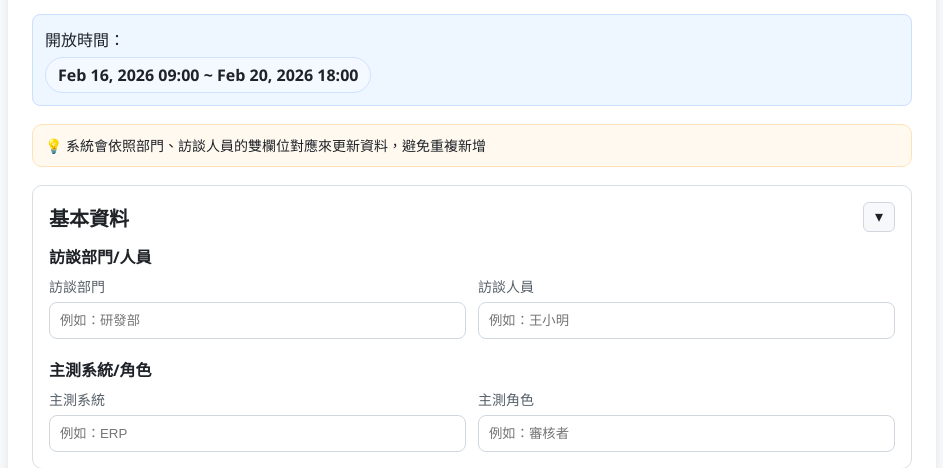
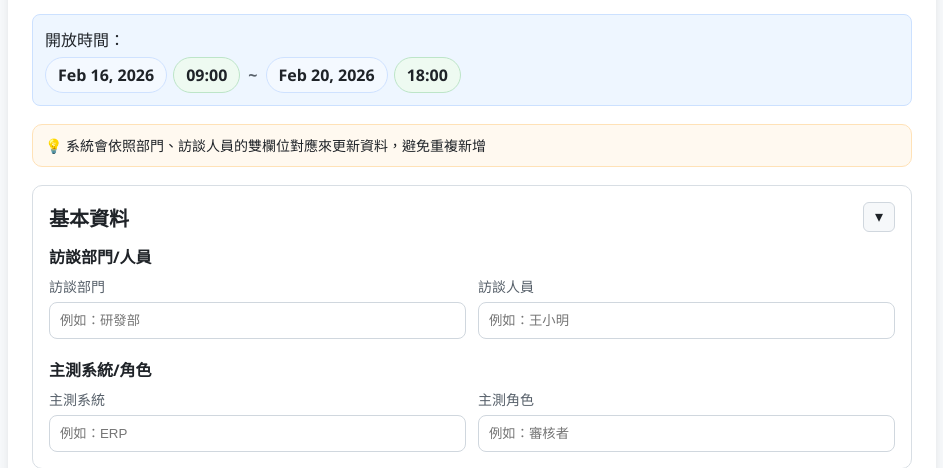
Before and after one commit to CharlesWhiteSun/Online-questionnaire-survey, a Flask app: page /q/at?lang=zh-TW in a window 1280 px wide. Shown: the part 87-555 px from the top of the page, without its empty margins (168-1111 px from the left). Run offline with Flask 3, Linux system fonts and the light colour scheme; data that the repository does not hold is empty; some libraries are stand-ins or nearby versions.

Commit message:
重構開放時間顯示邏輯，將日期與時間分開格式化並更新模板以改善顯示效果

```diff
--- a/app.py
+++ b/app.py
@@ -213,12 +213,21 @@ def localize_form_definition(lang: str) -> list[dict]:
     return localized
 
 
-def format_datetime_by_lang(value: datetime, lang: str) -> str:
-    return value.strftime("%b %d, %Y %H:%M")
+def format_date_by_lang(value: datetime, lang: str) -> str:
+    return value.strftime("%b %d, %Y")
 
 
-def build_open_window_text(lang: str) -> str:
-    return f"{format_datetime_by_lang(OPEN_START_AT, lang)} ~ {format_datetime_by_lang(OPEN_END_AT, lang)}"
+def format_time(value: datetime) -> str:
+    return value.strftime("%H:%M")
+
+
+def build_open_window_parts(lang: str) -> dict:
+    return {
+        "start_date": format_date_by_lang(OPEN_START_AT, lang),
+        "start_time": format_time(OPEN_START_AT),
+        "end_date": format_date_by_lang(OPEN_END_AT, lang),
+        "end_time": format_time(OPEN_END_AT),
+    }
 
 
 
@@ -389,7 +398,7 @@ def home():
 def survey(slug: str):
     lang = get_lang()
     ui = build_ui_texts(lang)
-    open_window_text = build_open_window_text(lang)
+    open_window_parts = build_open_window_parts(lang)
 
     if slug != SURVEY_SLUG:
         return tr("找不到問卷", lang), 404
@@ -407,7 +416,7 @@ def survey(slug: str):
                 title=tr(CLOSED_MESSAGE_TITLE, lang),
                 message=tr(CLOSED_MESSAGE_BODY, lang),
                 survey_title=tr(SURVEY_TITLE, lang),
-                open_window_text=open_window_text,
+                open_window_parts=open_window_parts,
                 ui=ui,
                 lang_urls=lang_urls,
                 current_lang=lang,
@@ -450,7 +459,7 @@ def survey(slug: str):
             basic_fields=basic_fields,
             questionnaire_rows=questionnaire_rows,
             existing=existing_answers,
-            open_window_text=open_window_text,
+            open_window_parts=open_window_parts,
             ui=ui,
             lang_urls=lang_urls,
             current_lang=lang,
--- a/templates/form.html
+++ b/templates/form.html
@@ -41,8 +41,17 @@
       border-radius: 999px;
       padding: 6px 12px;
       font-weight: 600;
+    }
+    .metric-date { background: #f4f9ff; border-color: #cfe2ff; }
+    .metric-time { background: #eefaf1; border-color: #bde5c8; }
+    .metric-window {
       margin-top: 6px;
+      display: flex;
+      flex-wrap: wrap;
+      align-items: center;
+      gap: 6px;
     }
+    .window-separator { color: #57606a; font-weight: 600; padding: 0 2px; }
     .page-stack { display: grid; gap: var(--block-gap); }
     .reminder-item {
       margin-top: 0;
@@ -183,7 +192,13 @@
     <div class="page-stack">
       <div class="meta">
         <div>{{ ui.open_time_label }}：</div>
-        <div class="metric-chip">{{ open_window_text }}</div>
+        <div class="metric-window">
+          <span class="metric-chip metric-date">{{ open_window_parts.start_date }}</span>
+          <span class="metric-chip metric-time">{{ open_window_parts.start_time }}</span>
+          <span class="window-separator">~</span>
+          <span class="metric-chip metric-date">{{ open_window_parts.end_date }}</span>
+          <span class="metric-chip metric-time">{{ open_window_parts.end_time }}</span>
+        </div>
       </div>
       <div class="reminder-item">{{ ui.record_update_hint }}</div>
 
```
Also changed, not shown: templates/closed.html (+16 -1 lines).
